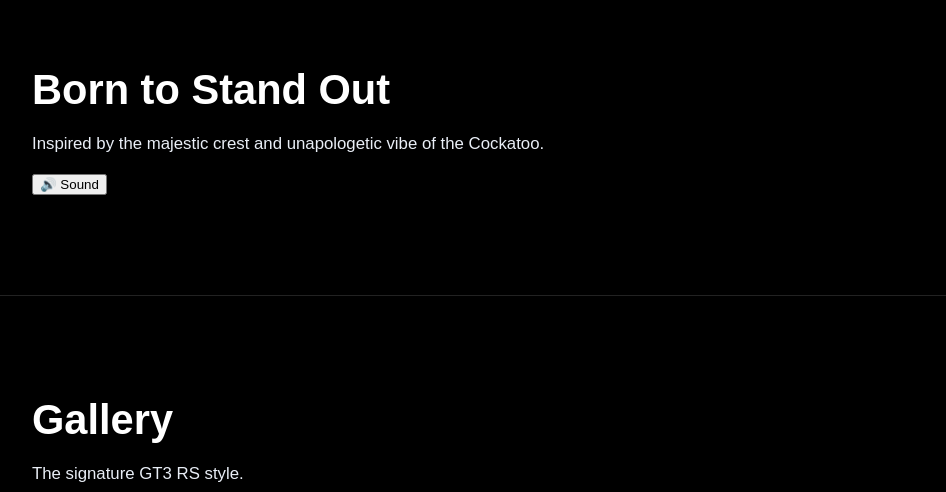
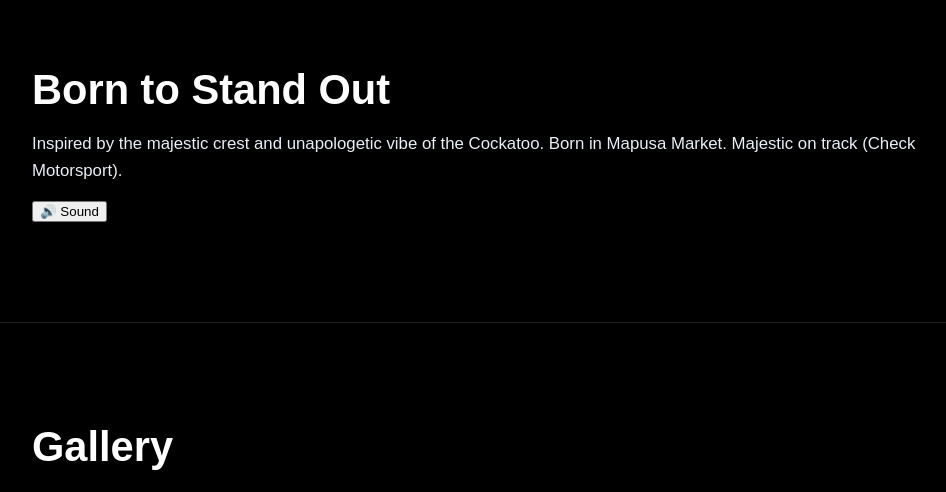
Before and after one commit to Ian-nunes6/Cockatoo, a plain HTML site: page index.html in a window 1280 px wide. Shown: the part 834-1326 px from the top of the page, without its empty margins (160-1106 px from the left). Drawn offline with Linux system fonts and the light colour scheme.

Commit message:
Update index.html

```diff
--- a/index.html
+++ b/index.html
@@ -31,7 +31,7 @@
 <div class="section" id="more">
   <h2>Born to Stand Out</h2>
   <p>
-    Inspired by the majestic crest and unapologetic vibe of the Cockatoo.
+    Inspired by the majestic crest and unapologetic vibe of the Cockatoo. Born in Mapusa Market. Majestic on track (Check Motorsport).
   </p>
 
   <button id="soundBtn">🔊 Sound</button>
```
